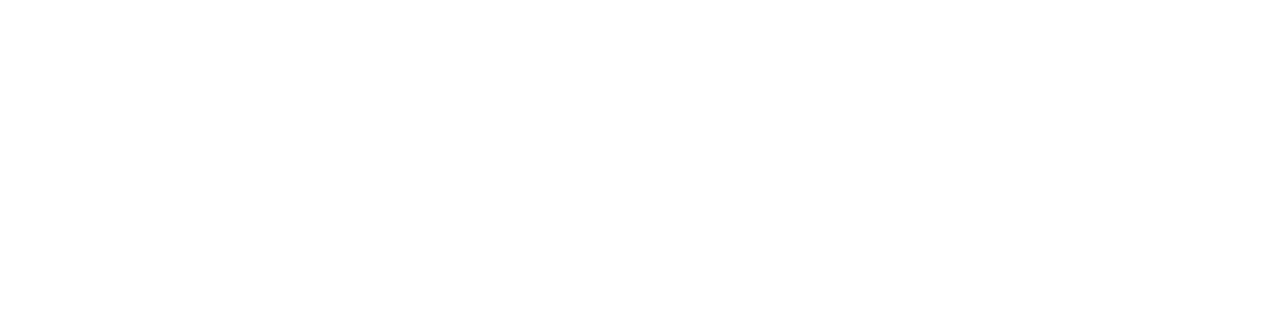
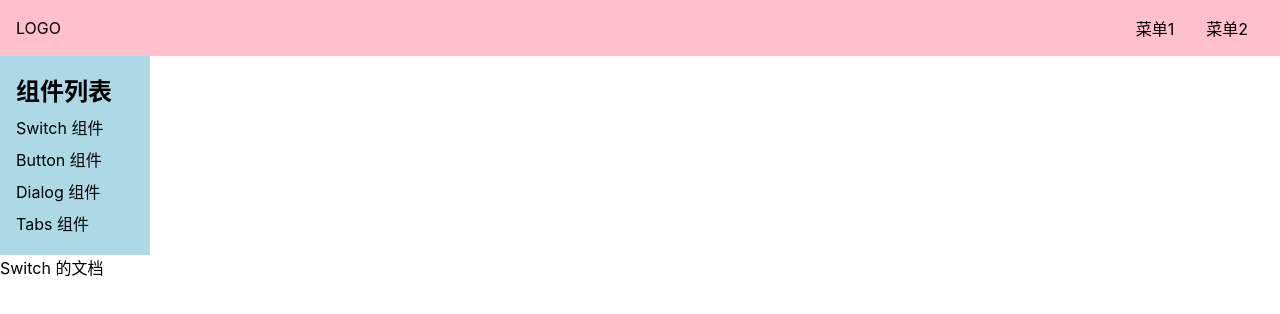
Before and after one commit to wangzhou7/lunzi-ui-2, a Vue app: page /#/doc/switch in a window 1280 px wide. Before the commit this address had no page. Shown: the top 314 px of the page. Built offline with nearby package versions, Linux system fonts and the light colour scheme.

Commit message:
路由切换之后关闭aside

```diff
--- a/src/App.vue
+++ b/src/App.vue
@@ -1,5 +1,6 @@
 <script lang="ts">
 import { ref, provide } from 'vue'
+import { router } from './router'
 
 export default {
   name: 'App',
@@ -7,6 +8,11 @@ export default {
     const width = document.documentElement.clientWidth
     const visible = ref(width <= 500 ? false : true)
     provide('menuvisible', visible)// set
+    router.afterEach(()=>{
+      if(width<=500){
+        visible.value = false;
+      }
+    })
   }
 }
 </script>
--- /dev/null
+++ b/src/components/SwitchDemo.vue
@@ -0,0 +1,5 @@
+<template>
+    <div>
+       Switch 的文档
+    </div>
+</template>
--- a/src/main.ts
+++ b/src/main.ts
@@ -1,21 +1,8 @@
 import { createApp } from 'vue'
 import App from './App.vue'
 import './index.scss'
-import { createWebHashHistory, createRouter } from 'vue-router'
-
-import Home from './views/Home.vue'
-import Doc from './views/Doc.vue'
-
-
-const history = createWebHashHistory()
-const router = createRouter({
-    history: history,
-    routes: [
-        { path: '/', component: Home },
-        { path: '/doc', component: Doc }
-    ]
-})
+import { router } from './router'
 
 const app = createApp(App)
-app.use(router)
+app.use(router);
 app.mount('#app')
--- /dev/null
+++ b/src/router.ts
@@ -0,0 +1,21 @@
+import { createWebHashHistory, createRouter } from 'vue-router'
+import Home from './views/Home.vue'
+import Doc from './views/Doc.vue'
+import SwitchDemo from './components/SwitchDemo.vue'
+
+
+const history = createWebHashHistory()
+export const router = createRouter({
+    history: history,
+    routes: [
+        { path: '/', component: Home },
+        {
+            path: '/doc', component: Doc, children: [
+                { path: 'switch', component: SwitchDemo }
+            ]
+        }
+    ]
+})
+router.afterEach(()=>{
+    console.log("路由切换了");
+})
--- a/src/views/Doc.vue
+++ b/src/views/Doc.vue
@@ -19,7 +19,7 @@ export default {
                 <h2>组件列表</h2>
                 <ol>
                     <li>
-                        <router-link to="/doc/swich">Switch 组件</router-link>
+                        <router-link to="/doc/switch">Switch 组件</router-link>
                     </li>
                     <li>
                         <router-link to="/doc/button">Button 组件</router-link>
@@ -32,7 +32,9 @@ export default {
                     </li>
                 </ol>
             </aside>
-            <main>主内容</main>
+            <main>
+                <router-view />
+            </main>
         </div>
     </div>
 </template>
```
